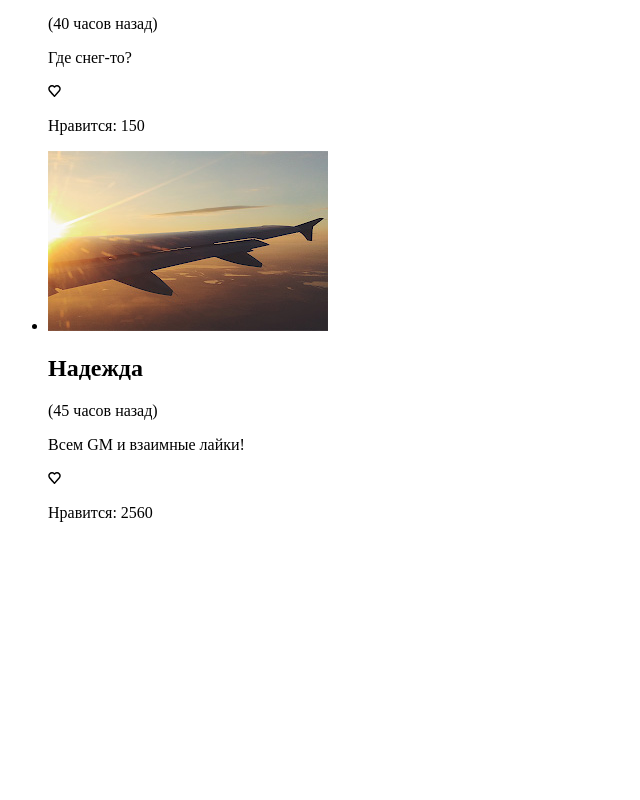
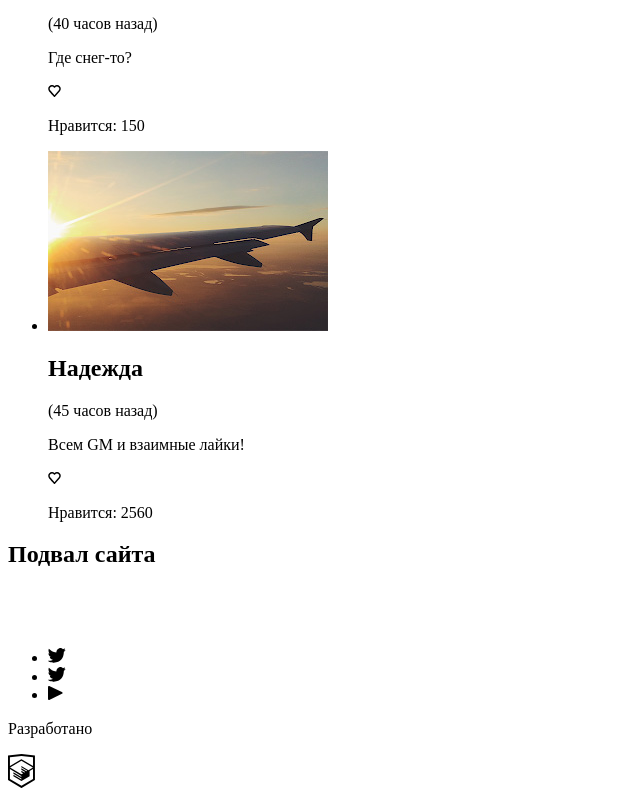
Before and after one commit to SirGonduras/1179733-pink-19, a website: page photo.html in a window 1280 px wide. Shown: the part 2381-3181 px from the top of the page, without its empty margins (0-640 px from the left). Before the commit the page ends 2919 px from the top, so only its background shows below. Drawn offline with Linux system fonts and the light colour scheme.

Commit message:
Добавляет footer

```diff
--- a/photo.html
+++ b/photo.html
@@ -156,5 +156,46 @@
       </li>
     </ul>
   </main>
+
+  <footer class="page-minfooter">
+    <h2 class="visually-hidden">Подвал сайта</h2>
+
+    <svg class="page-minfooter__lolgo" xmlns="http://www.w3.org/2000/svg" width="147" height="40" viewBox="0 0 146.3 40.375">
+      <g fill="#FFF">
+          <path d="M71.874 18.661c0-.708.58-1.288 1.256-1.288h7.18c5.087 0 8.436 2.704 8.436 7.146v.064c0 4.861-4.057 7.373-8.854 7.373h-5.475v6.825c0 .708-.58 1.288-1.288 1.288-.676 0-1.256-.58-1.256-1.288v-20.12zm8.114 10.98c3.734 0 6.182-1.996 6.182-4.959v-.063c0-3.22-2.414-4.894-6.053-4.894h-5.699v9.917h5.57v-.001zM93.603 18.5c0-.708.579-1.288 1.255-1.288.709 0 1.288.58 1.288 1.288v20.283a1.29 1.29 0 0 1-1.288 1.287c-.676 0-1.255-.579-1.255-1.287V18.5zM102.744 18.532c0-.676.58-1.256 1.256-1.256h.354c.58 0 .935.29 1.288.74l13.684 17.45V18.468c0-.676.547-1.256 1.256-1.256.676 0 1.224.58 1.224 1.256v20.349c0 .676-.481 1.19-1.158 1.19h-.129c-.548 0-.935-.321-1.319-.772l-13.975-17.868v17.45c0 .676-.547 1.256-1.256 1.256-.676 0-1.223-.58-1.223-1.256V18.532h-.002zM128.173 18.5c0-.708.58-1.288 1.257-1.288.708 0 1.286.58 1.286 1.288v12.331l12.848-13.168c.29-.257.579-.451.998-.451.676 0 1.225.612 1.225 1.256 0 .354-.162.644-.42.901l-7.984 7.92 8.564 10.561c.225.291.354.547.354.935 0 .676-.578 1.288-1.286 1.288-.483 0-.806-.258-1.03-.58l-8.402-10.463-4.863 4.861v4.894a1.29 1.29 0 0 1-1.286 1.288c-.677 0-1.257-.58-1.257-1.288V18.5h-.004z"/>
+      </g>
+      <path fill="#FFF" d="M60.462 28.016L55.287 6.651C54.926 4.303 52.694 0 46.688 0a1.5 1.5 0 1 0 0 3c4.856 0 5.575 3.729 5.639 4.143l4.767 19.701h-2.073c-.742-5.927-5.802-10.531-11.927-10.531s-11.186 4.604-11.927 10.531h-1.82c-.741-5.927-5.802-10.531-11.927-10.531S6.235 20.917 5.493 26.844H3.42L8.187 7.143C8.25 6.729 8.97 3 13.826 3a1.5 1.5 0 1 0 0-3C7.82 0 5.588 4.303 5.227 6.651L.052 28.016c-.266 1.109.531 1.826 1.426 1.826.012 0 .023.004.036.004h3.982c.741 5.926 5.802 10.53 11.927 10.53s11.185-4.604 11.927-10.53h1.814c.742 5.926 5.802 10.53 11.927 10.53s11.186-4.604 11.927-10.53H59c.012 0 .023-.004.036-.004.895 0 1.692-.717 1.426-1.826zm-34.147 1.828c-.715 4.272-4.421 7.531-8.896 7.531-4.475 0-8.18-3.259-8.896-7.531-.082-.488-.135-.988-.135-1.5s.053-1.011.135-1.5c.715-4.271 4.421-7.531 8.896-7.531 4.475 0 8.18 3.26 8.896 7.531.082.489.135.988.135 1.5s-.053 1.011-.135 1.5zm25.675 0c-.716 4.272-4.421 7.531-8.896 7.531-4.475 0-8.181-3.259-8.896-7.531-.082-.488-.135-.988-.135-1.5s.053-1.011.135-1.5c.716-4.271 4.421-7.531 8.896-7.531 4.475 0 8.181 3.26 8.896 7.531.082.489.135.988.135 1.5s-.053 1.011-.135 1.5z"/>
+    </svg>
+
+    <div class="page-minfooter__container">
+      <ul class="page-minfooter__social-list site-list">
+        <li class="page-minfooter__twitter stile-social stile-element">
+          <svg xmlns="http://www.w3.org/2000/svg" width="17.5" height="14.663" viewBox="0 0 17.5 14.663">
+            <path fill-rule="evenodd" d="M11.283.153c1.736-.485 3.074.263 3.685 1.151.694-.226 1.372-.47 2.072-.691-.004.841-.538 1.478-.883 1.727.704.166 1.343-.48 1.343-.48-.175.976-1.035 1.746-1.611 1.977-.239 6.592-3.272 10.956-10.382 10.823h-.46c-.422 0-4.29-.45-5.047-1.843 2.341.192 4.011-.412 4.835-1.15-.989-.293-2.761-.464-3.07-2.881.362.105.583.223 1.228.117C1.757 8.067.385 7.366.461 5.218c.294.32 1.1.523 1.381.461C1.117 5.444-.188 2.398.921.843 2.794 2.654 4.769 4.364 8.29 4.528 8.506 2.288 9.461.787 11.283.153z" clip-rule="evenodd"/>
+          </svg>
+        </li>
+
+        <li class="page-minfooter__facebook stile-social stile-element">
+          <svg xmlns="http://www.w3.org/2000/svg" width="17.5" height="14.663" viewBox="0 0 17.5 14.663">
+            <path fill-rule="evenodd" d="M11.283.153c1.736-.485 3.074.263 3.685 1.151.694-.226 1.372-.47 2.072-.691-.004.841-.538 1.478-.883 1.727.704.166 1.343-.48 1.343-.48-.175.976-1.035 1.746-1.611 1.977-.239 6.592-3.272 10.956-10.382 10.823h-.46c-.422 0-4.29-.45-5.047-1.843 2.341.192 4.011-.412 4.835-1.15-.989-.293-2.761-.464-3.07-2.881.362.105.583.223 1.228.117C1.757 8.067.385 7.366.461 5.218c.294.32 1.1.523 1.381.461C1.117 5.444-.188 2.398.921.843 2.794 2.654 4.769 4.364 8.29 4.528 8.506 2.288 9.461.787 11.283.153z" clip-rule="evenodd"/>
+          </svg>
+        </li>
+
+        <li class="page-minfooter__youtube stile-social stile-element">
+          <svg xmlns="http://www.w3.org/2000/svg" width="14.64" height="13.96" viewBox="0 0 14.64 13.96">
+            <path d="M1.775 13.78C.799 14.257 0 13.758 0 12.671V1.29C0 .202.799-.295 1.775.181l12.133 5.932c.975.478.975 1.258 0 1.736L1.775 13.78z"/>
+          </svg>
+        </li>
+      </ul>
+    </div>
+
+    <div class="page-minfooter__academy">
+      <p class="page-minfooter__developed">Разработано</p>
+
+      <svg class="page-minfooter__academy-logo" xmlns="http://www.w3.org/2000/svg" width="26.943" height="34.09" viewBox="0 0 26.943 34.09">
+        <path d="M13.62.017L13.472 0 0 1.412v24.661l13.472 8.017 13.43-7.99.042-.026V1.412L13.62.017zm11.399 12.11L13.495 5.334l-.001-.104-.087.05-.088-.056v.109L1.925 12.118V3.147l11.547-1.212 11.547 1.212v8.98zm-11.614-5.34L24.923 13.5l-4.479 2.64-7.093-4.221-.013 1.415 5.904 3.513-.86.507-5.031-2.992-.013 1.415 3.827 2.275-.782.523-3.032-1.787-.013 1.413 1.852 1.091-1.8 1.081-11.356-6.751 11.371-6.835zm-11.48 8.34l11.411 6.791.015 1.044-7.941-4.728-.015 1.416 7.979 4.796.017 1.076-7.972-4.741-.013 1.415 8.021 4.821.045.026 8.143-4.872v-1.268l-.011-.148v-3.761l3.415-2.036v10.02L13.472 31.85 1.925 24.979v-9.852z"/>
+      </svg>
+    </div>
+  </footer>
 </body>
 </html>
```
